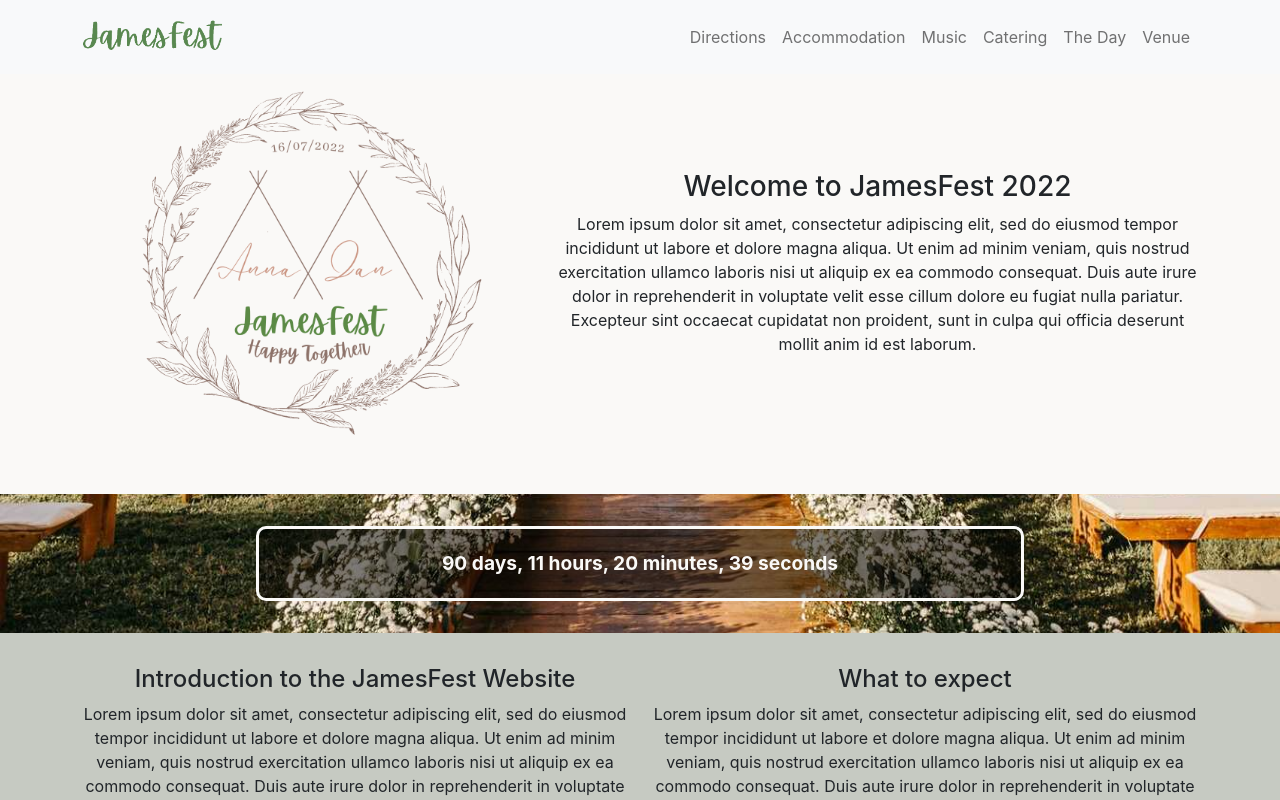
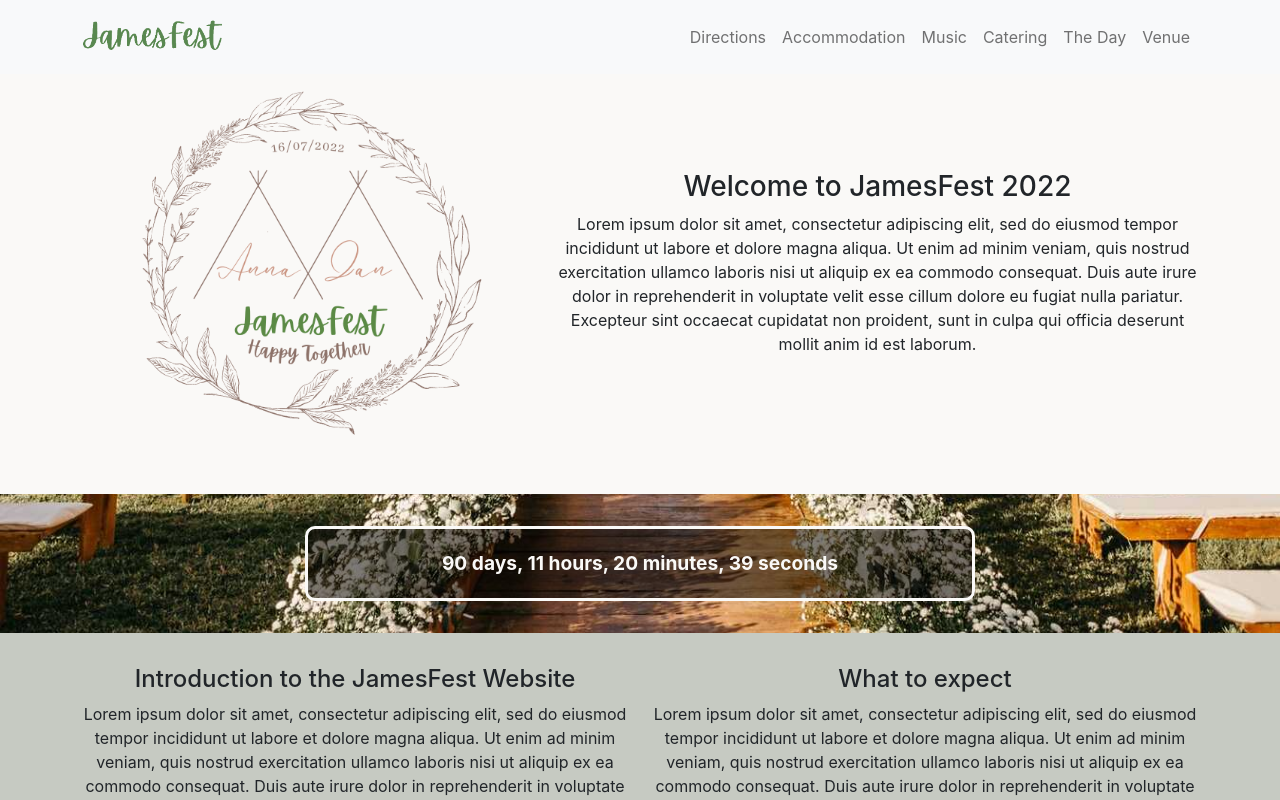
Before and after one commit to Nathanjms/jamesfest2022, a Next.js app: page / in a window 1280 px wide. Shown: the top 800 px of the page. Built offline with nearby package versions, Linux system fonts and the light colour scheme.

Commit message:
Tidy up timer background

```diff
--- a/pages/index.js
+++ b/pages/index.js
@@ -49,8 +49,10 @@ export default function Home() {
           </div>
         </section>
         <section id="timer" className="text-center section">
-          <div className="timer-container">
-            <TimerDisplay date={weddingDate} />
+          <div className="container text-center">
+            <div className="timer-container">
+              <TimerDisplay date={weddingDate} />
+            </div>
           </div>
         </section>
         <section id="about" className="section">
```
